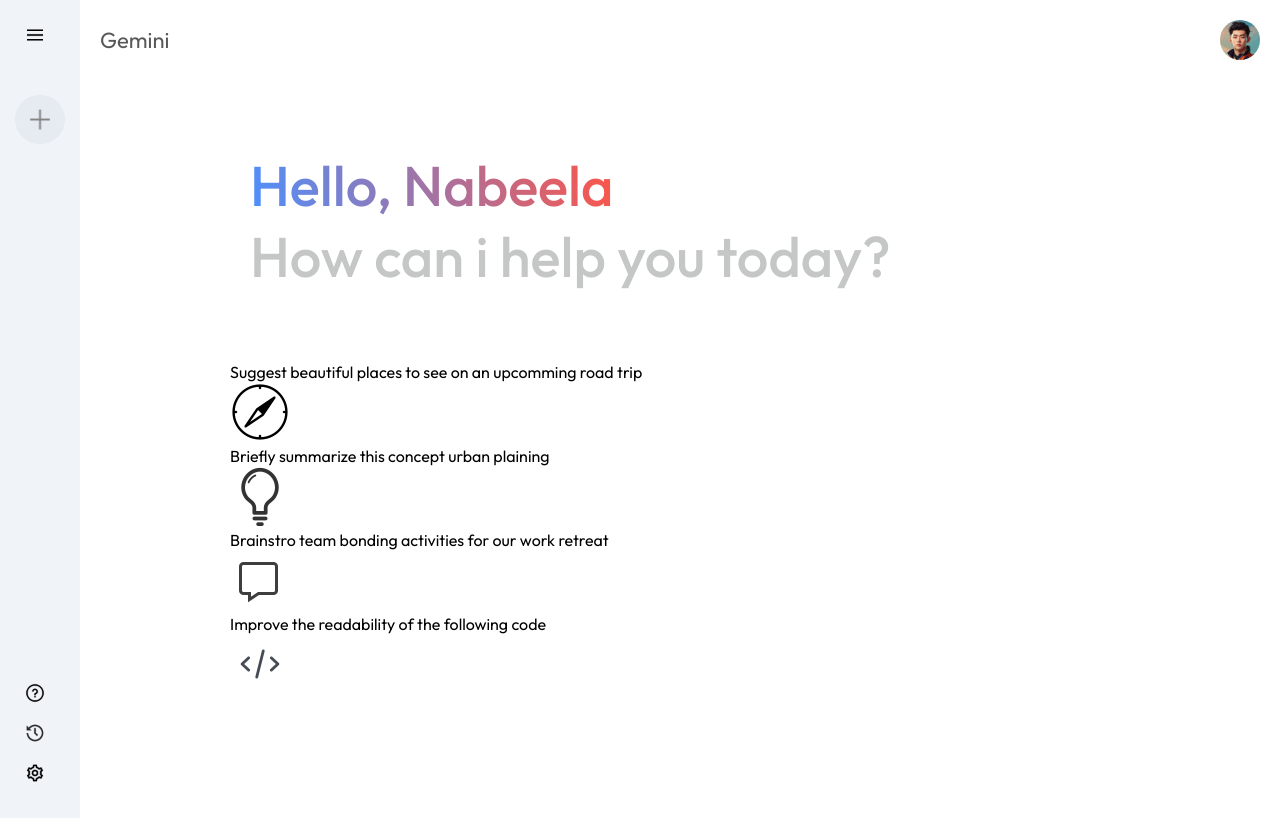
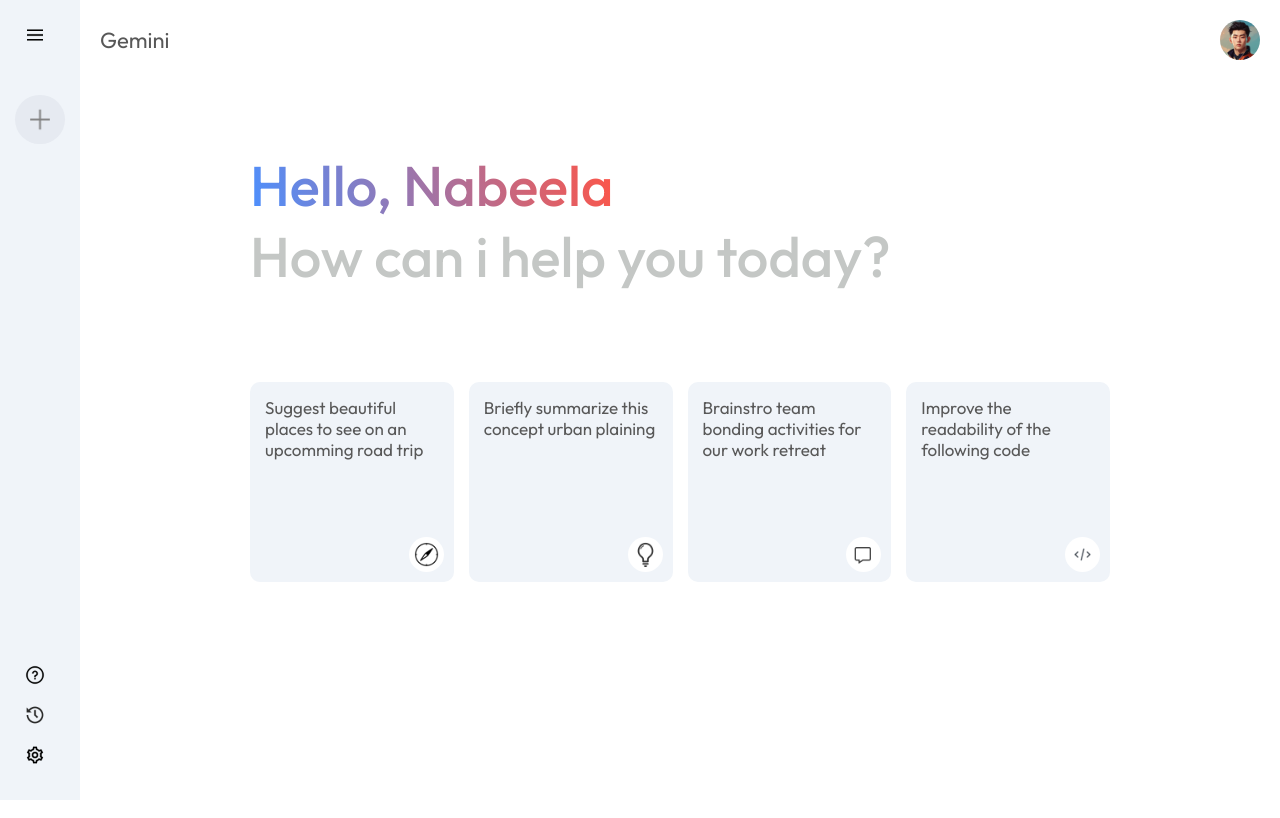
Before and after one commit to Nabeela-Kanwal/Gemini-Clone, a React (Vite) app: page / in a window 1280 px wide. Built offline with nearby package versions, Linux system fonts and the light colour scheme.

Commit message:
included the css for main

```diff
--- a/src/components/Main/Main.css
+++ b/src/components/Main/Main.css
@@ -37,3 +37,34 @@
   -webkit-background-clip: text;
   -webkit-text-fill-color: transparent;
 }
+
+.main .cards {
+  display: grid;
+  grid-template-columns: repeat(auto-fit, minmax(180px, 1fr));
+  gap: 15px;
+  padding: 20px;
+}
+
+.main .card {
+  height: 200px;
+  padding: 15px;
+  background: #f0f4f9;
+  border-radius: 10px;
+  position: relative;
+  cursor: pointer;
+}
+
+.main .card img {
+  width: 35px;
+  padding: 5px;
+  position: absolute;
+  background: white;
+  border-radius: 20px;
+  bottom: 10px;
+  right: 10px;
+}
+
+.main .card p {
+  color: #585858;
+  font-size: 17px;
+}
```
